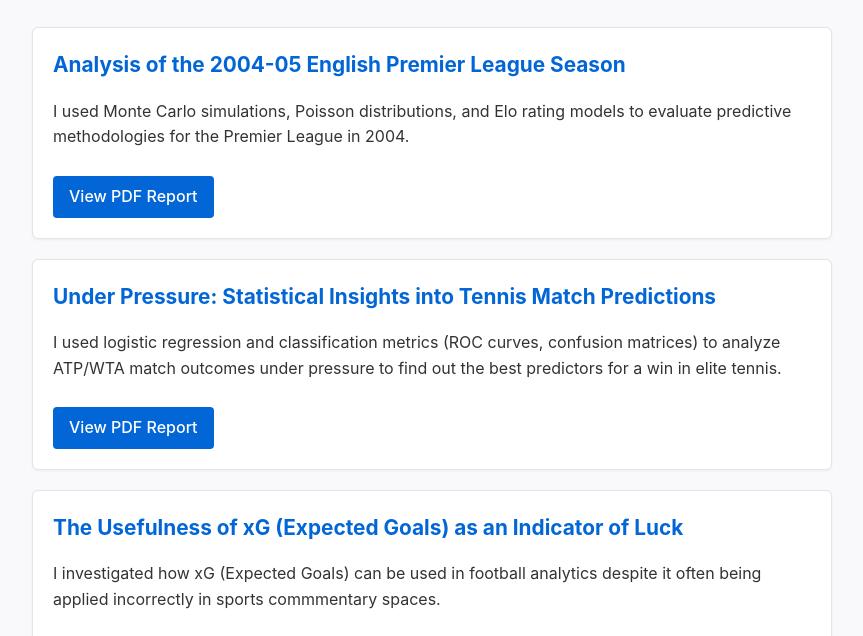
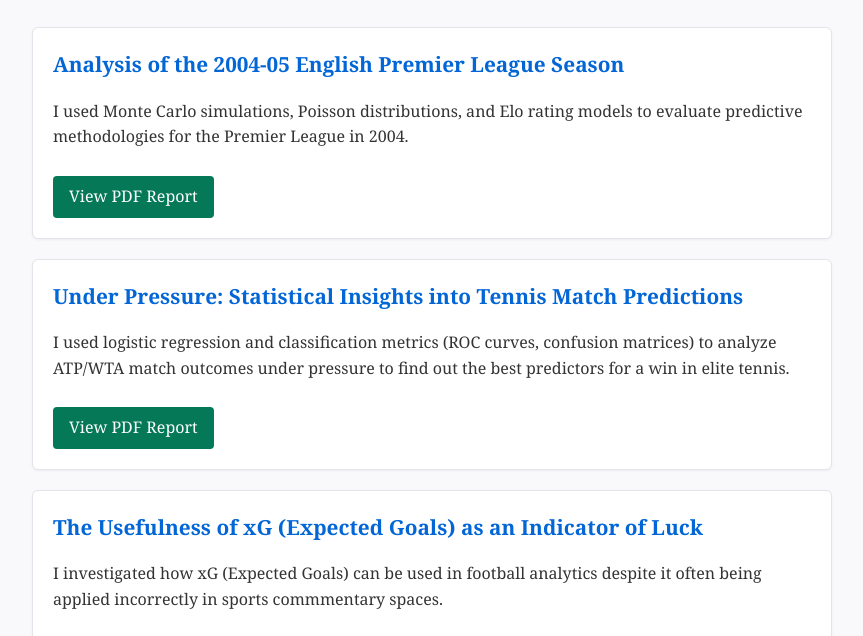
Before and after one commit to chelseagars/projects, a plain HTML site: page index.html in a window 1280 px wide. Shown: the part 154-790 px from the top of the page, without its empty margins (208-1071 px from the left). Drawn offline with Linux system fonts and the light colour scheme.

Commit message:
Update index.html

```diff
--- a/index.html
+++ b/index.html
@@ -6,7 +6,7 @@
     <title>Monica 'Chelsea' Seegars | Project Portfolio</title>
     <style>
         body {
-            font-family: "Inter", "Helvetica Neue", sans-serif;
+            font-family: "Georgia", "Times New Roman", serif;
             line-height: 1.6;
             color: #333;
             max-width: 800px;
@@ -32,7 +32,7 @@
         .project-card h2 { margin-top: 0; color: #0366d6; font-size: 1.3em; }
         .btn {
             display: inline-block;
-            background-color: #0366d6;
+            background-color: #047857;
             color: white;
             padding: 8px 16px;
             border-radius: 4px;
```
